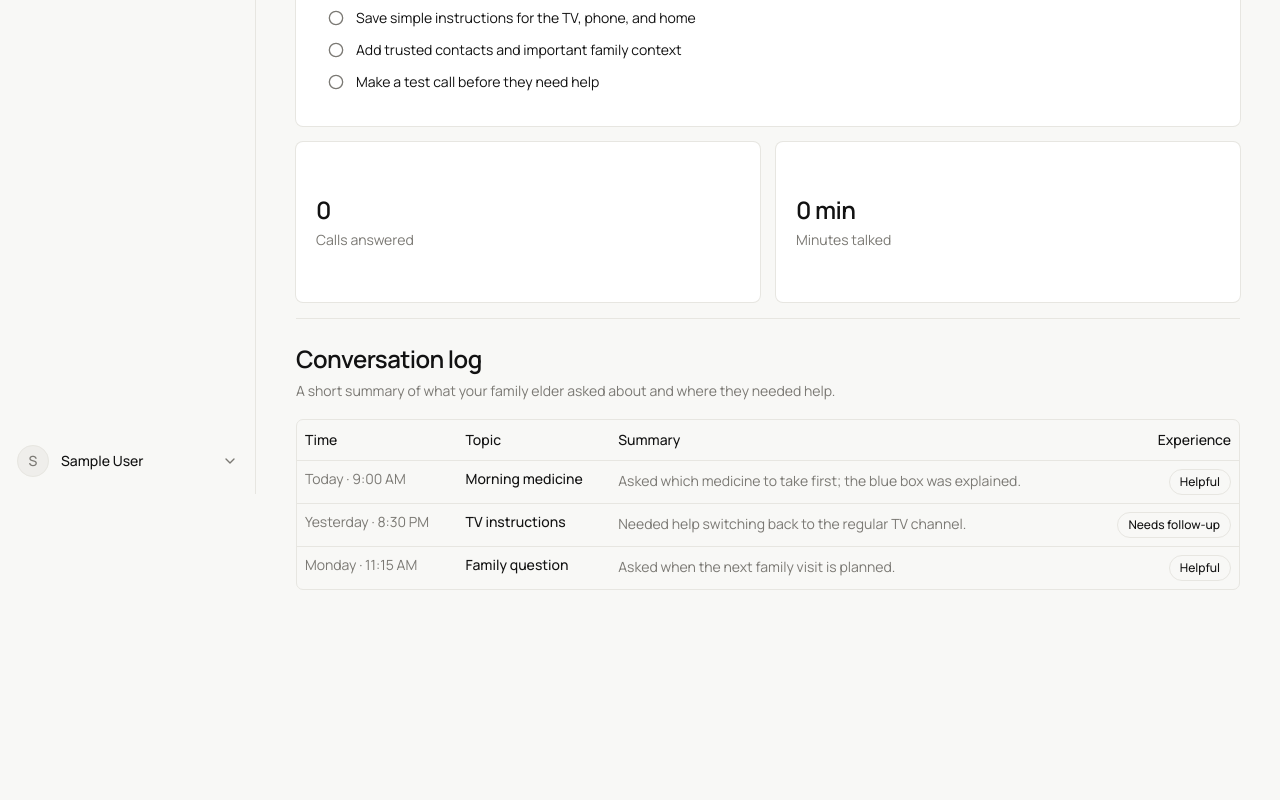
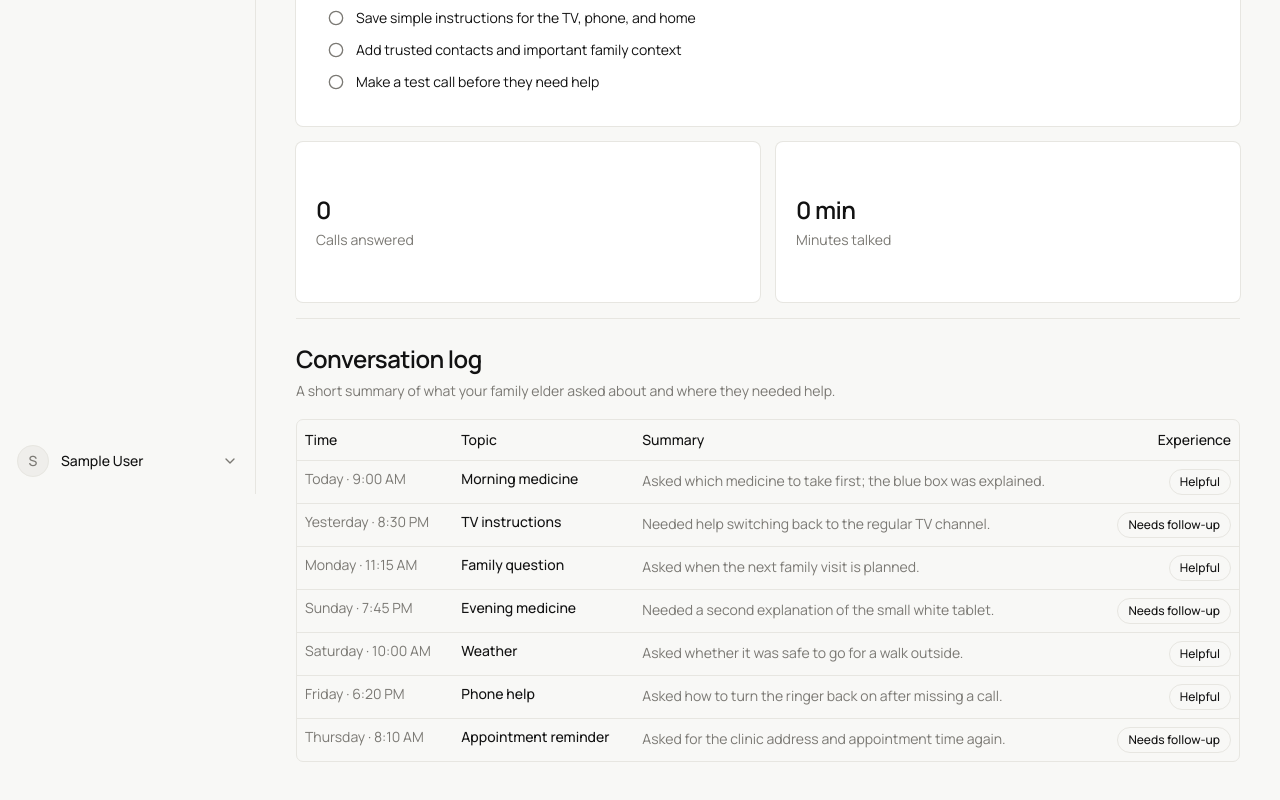
Before and after one commit to vimzh/carely, a Next.js app in the folder apps/web/: page /home in a window 1280 px wide. Shown: the part 306-1106 px from the top of the page. Before the commit the page ends 936 px from the top, so only its background shows below. Built offline with nearby package versions, Linux system fonts and the light colour scheme; no server answers; sample sign-in values are in the browser's storage.

Commit message:
feat: expand conversation log examples

```diff
--- a/apps/web/src/components/conversation-log.tsx
+++ b/apps/web/src/components/conversation-log.tsx
@@ -27,6 +27,30 @@ const conversations = [
     topic: "Family question",
     summary: "Asked when the next family visit is planned.",
     experience: "Helpful",
+  },
+  {
+    time: "Sunday · 7:45 PM",
+    topic: "Evening medicine",
+    summary: "Needed a second explanation of the small white tablet.",
+    experience: "Needs follow-up",
+  },
+  {
+    time: "Saturday · 10:00 AM",
+    topic: "Weather",
+    summary: "Asked whether it was safe to go for a walk outside.",
+    experience: "Helpful",
+  },
+  {
+    time: "Friday · 6:20 PM",
+    topic: "Phone help",
+    summary: "Asked how to turn the ringer back on after missing a call.",
+    experience: "Helpful",
+  },
+  {
+    time: "Thursday · 8:10 AM",
+    topic: "Appointment reminder",
+    summary: "Asked for the clinic address and appointment time again.",
+    experience: "Needs follow-up",
   },
 ];
 
```
